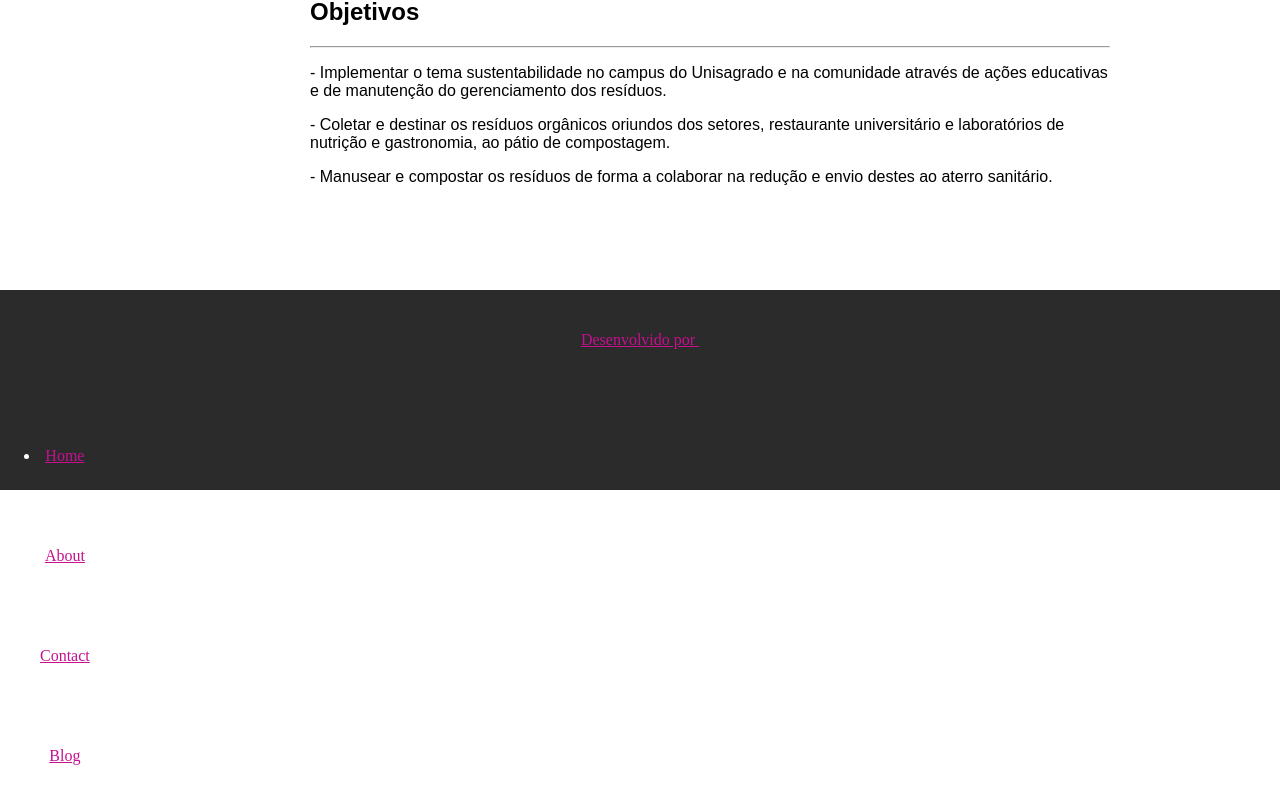
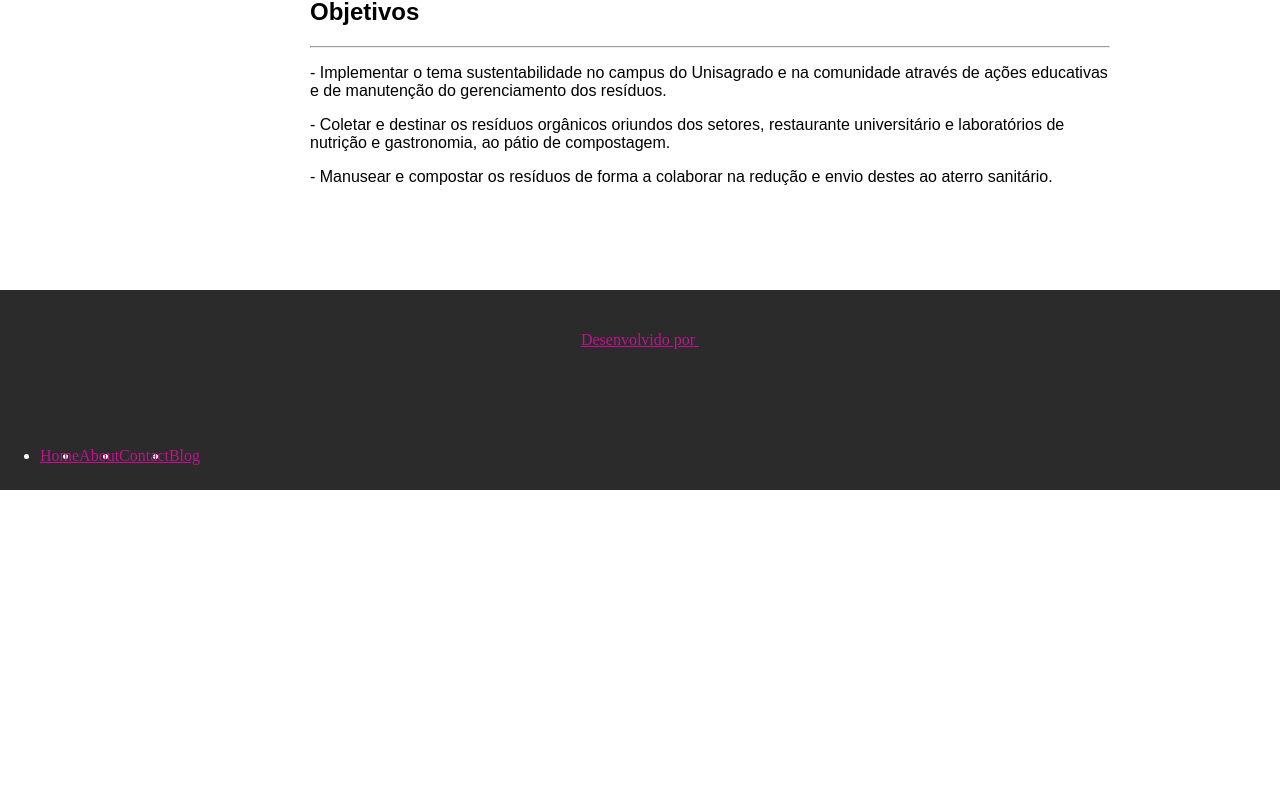
Before and after one commit to GustaCani/Projeto_REGER, a React (Vite) app in the folder frontend/: page /#/ in a window 1280 px wide. Shown: the part 1390-2194 px from the top of the page. After the commit the page ends 1912 px from the top, so only its background shows below. Built offline with nearby package versions, Linux system fonts and the light colour scheme.

Commit message:
Update styles.css

```diff
--- a/frontend/src/assets/paginas/components_main/Footer/styles.css
+++ b/frontend/src/assets/paginas/components_main/Footer/styles.css
@@ -21,3 +21,7 @@ a {
     position: absolute;
     text-align: center;
 }
+
+.footer-menu ul{
+    display: flex;
+  }
```
